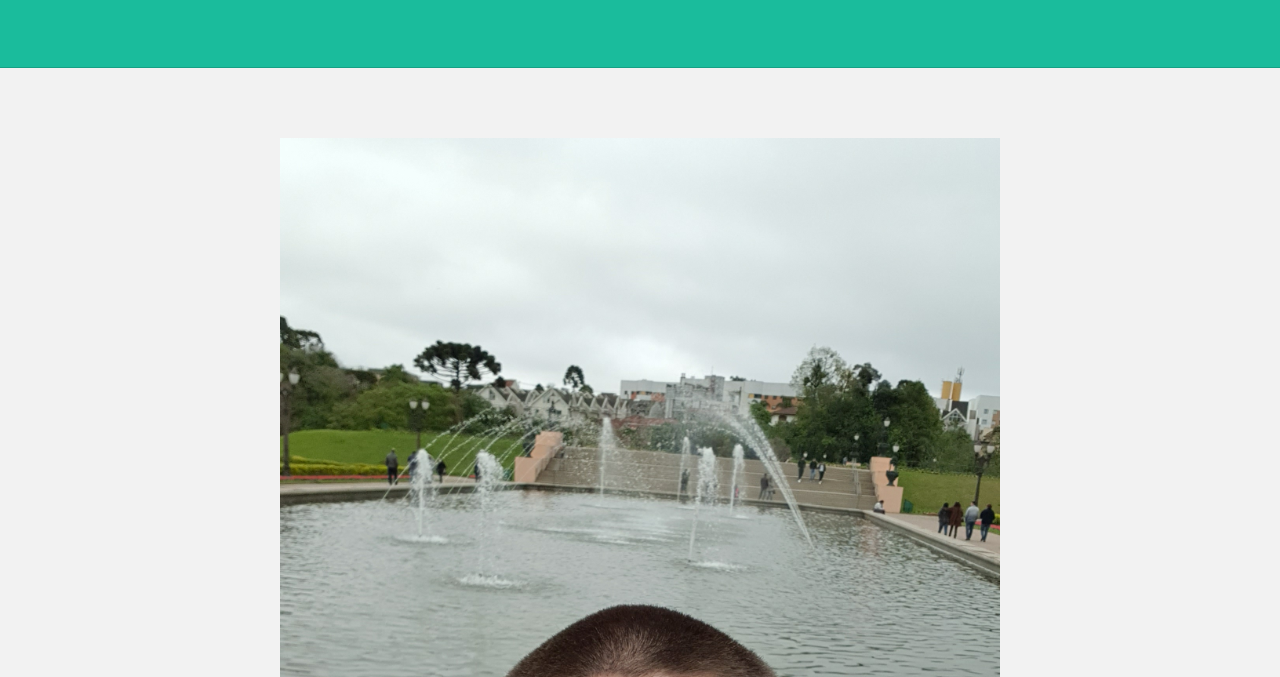
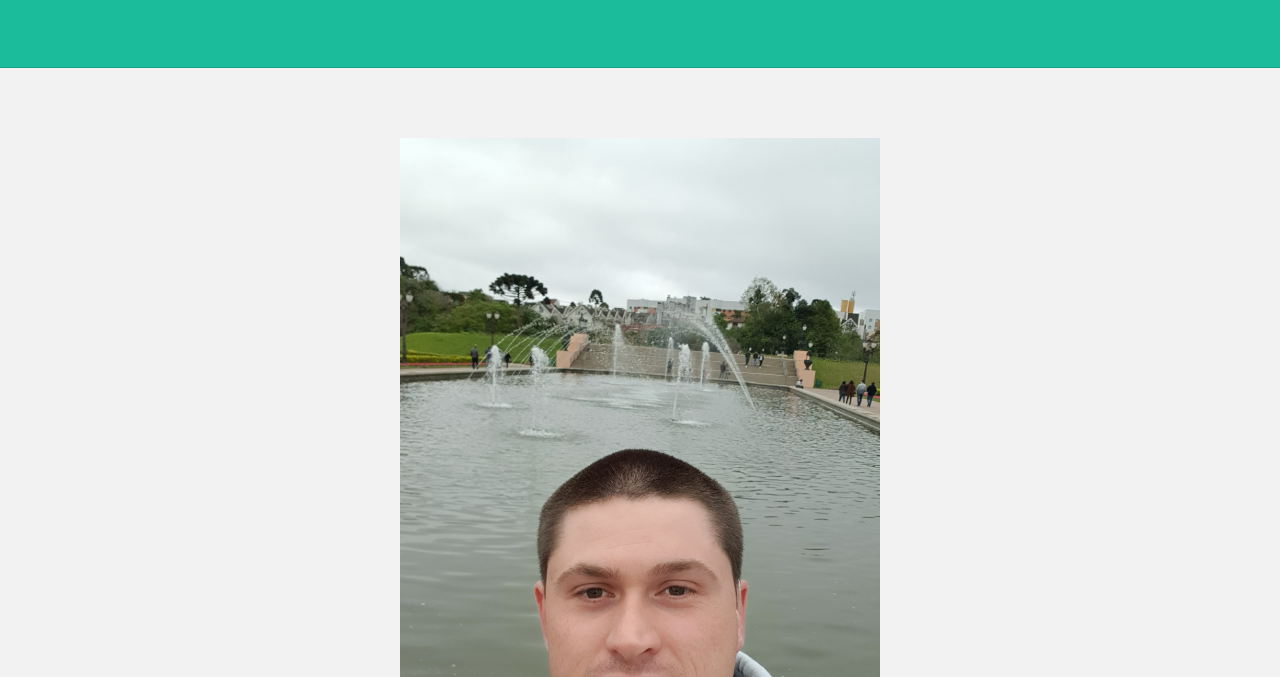
Before and after one commit to douglaszanette/douglaszanette.github.io, a plain HTML site: page index.html in a window 1280 px wide. Shown: the part 123-800 px from the top of the page. Drawn offline with nearby package versions, Linux system fonts and the light colour scheme.

Commit message:
arquivo index.html

```diff
--- a/index.html
+++ b/index.html
@@ -55,7 +55,7 @@
 	    <div class="container">
 			<div class="row">
 				<div class="col-lg-8 col-lg-offset-2 centered">
-					<img src="assets/img/douglas.jpg" alt="Douglas Zanette" width="720">
+					<img src="assets/img/douglas.jpg" alt="Douglas Zanette" width="480">
 					<h1>Olá, seja bem-vindo(a)!</h1>
 					<p>Olá, meu nome é Douglas Zanette. Essa é minha página pessoal, espero que você goste :)</p>
 					<p>Quaisquer dúvidas, basta entrar em contato pelo e-mail dougyzanette@gmail.com. Esse site foi desenvolvido como projeto final do curso <a href="https://www.udemy.com/html5-desenvolvimento-web/" target="_blank">HTML5: Desenvolvimento Web para Iniciantes.</a></p>
```
